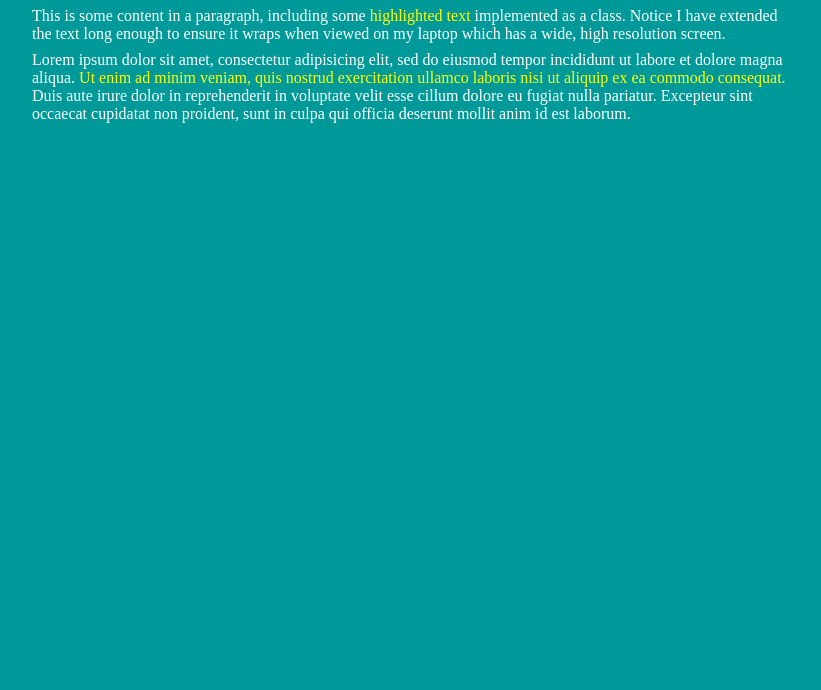
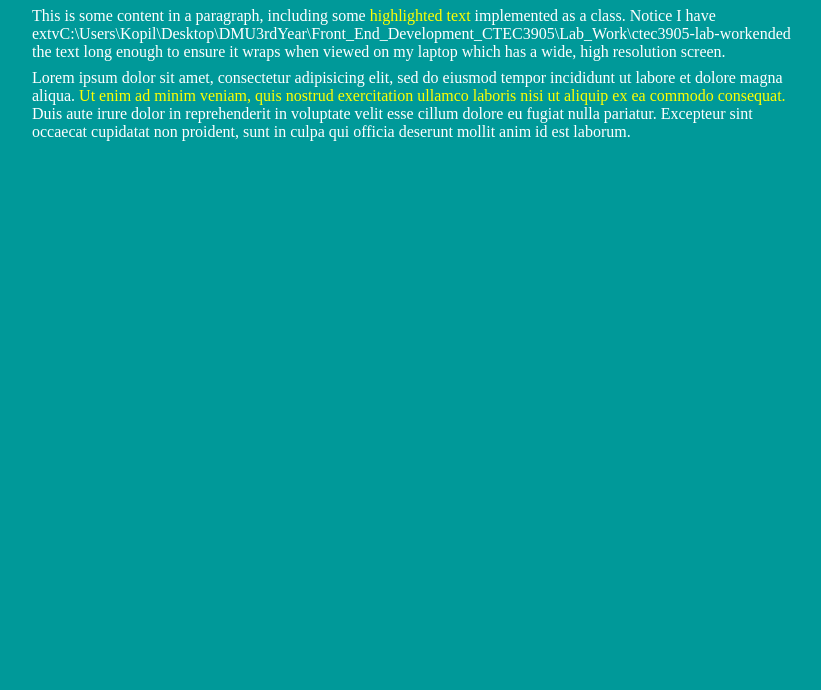
Before and after one commit to kaizerkopil/ctec3905-lab-work, a plain HTML site: page lab-01/index.html in a window 1280 px wide. Shown: the part 110-800 px from the top of the page, without its empty margins (224-1045 px from the left). Drawn offline with Linux system fonts and the light colour scheme.

Commit message:
Added a new file "readme.txt" in "lab-01" folder

```diff
--- a/lab-01/index.html
+++ b/lab-01/index.html
@@ -9,7 +9,7 @@
 		<h1>Life is full of hardship. It is upon you to handle them.</h1>
 		<p>
 			This is some content in a paragraph, including some <span class="highlight">highlighted text</span> implemented as a class.
-			Notice I have extended the text long enough to ensure it wraps when viewed on my laptop which has a wide, high resolution screen.
+			Notice I have extvC:\Users\Kopil\Desktop\DMU3rdYear\Front_End_Development_CTEC3905\Lab_Work\ctec3905-lab-workended the text long enough to ensure it wraps when viewed on my laptop which has a wide, high resolution screen.
 		</p>
 		<p>
 			Lorem ipsum dolor sit amet, consectetur adipisicing elit, sed do eiusmod tempor incididunt ut labore et dolore magna aliqua.
```
Also changed, not shown: lab-01/readme.txt (added).
